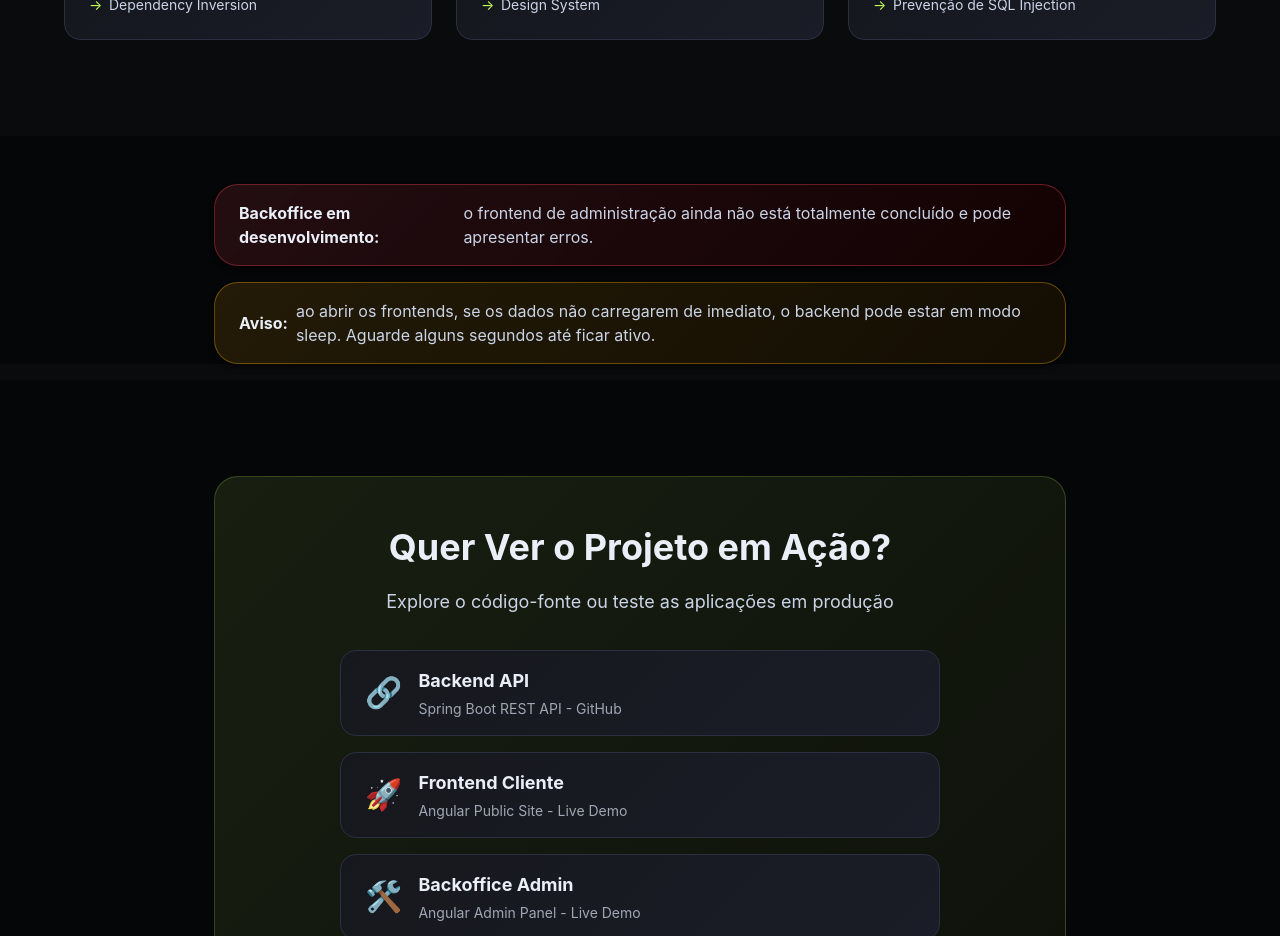
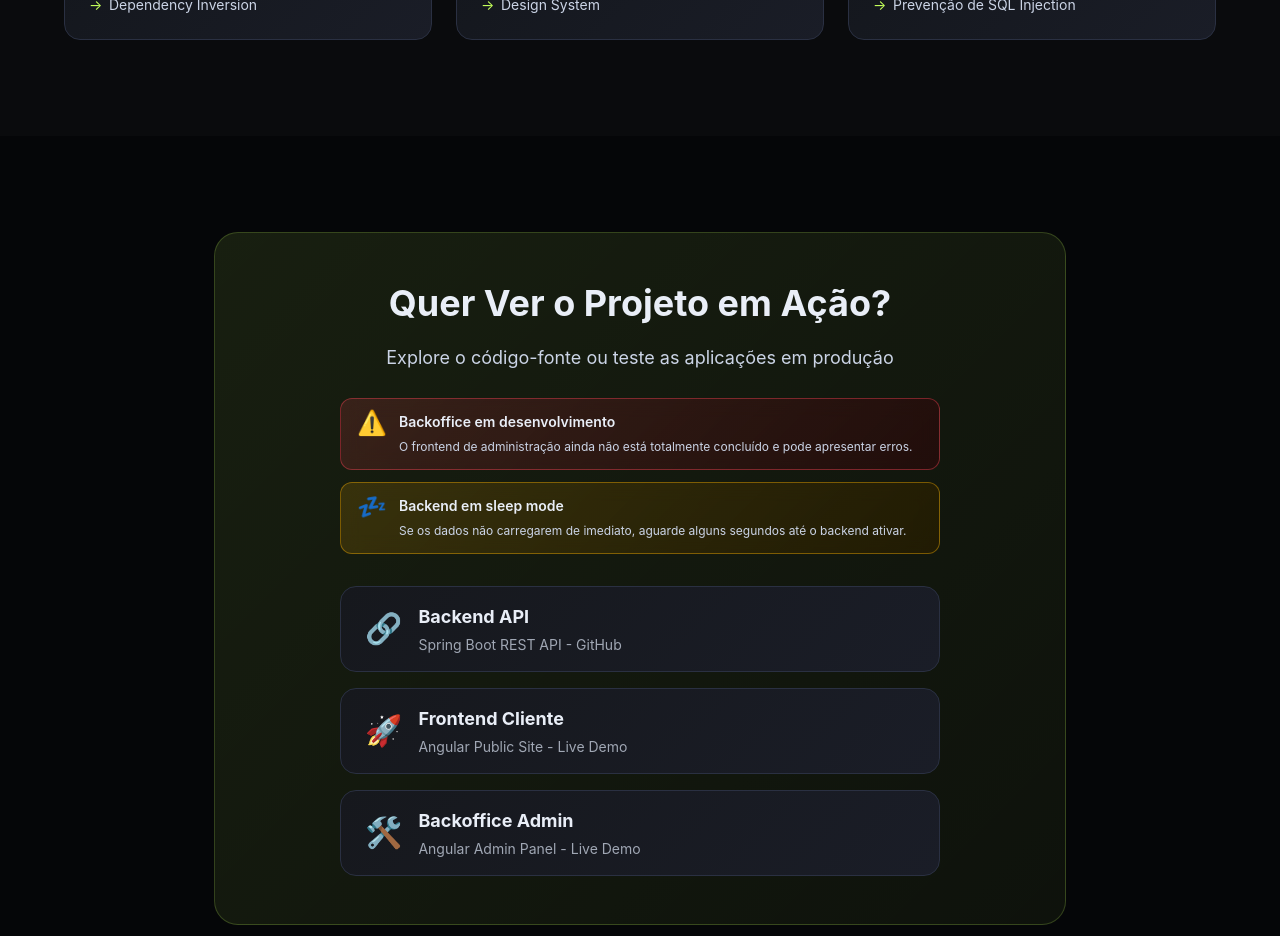
Before and after one commit to GoncaloFernandes8/BarbershopApresentation, an Angular app in the folder presentation/: page / in a window 1280 px wide. Shown: the part 4180-5116 px from the top of the page. Built offline with nearby package versions, Linux system fonts and the light colour scheme.

Commit message:
refactor(presentation): move alerts inside CTA card with elegant inline design

```diff
--- a/presentation/src/app/app.css
+++ b/presentation/src/app/app.css
@@ -469,36 +469,6 @@
   background: var(--color-background-dark);
 }
 
-.cta-alerts {
-  background: var(--color-background-dark);
-  padding-top: var(--space-12);
-  padding-bottom: 0;
-}
-
-.alert-card {
-  border-radius: var(--radius-2xl);
-  padding: var(--space-4) var(--space-6);
-  margin-bottom: var(--space-4);
-  display: flex;
-  gap: var(--space-2);
-  align-items: center;
-  border: 1px solid var(--color-border);
-  box-shadow: var(--shadow-md);
-}
-
-.alert-card strong { color: var(--color-text); }
-.alert-card span { color: var(--color-text-secondary); }
-
-.alert-danger {
-  background: linear-gradient(135deg, rgba(255, 71, 87, 0.12), rgba(30, 0, 0, 0.6));
-  border-color: rgba(255, 71, 87, 0.35);
-}
-
-.alert-warning {
-  background: linear-gradient(135deg, rgba(255, 179, 0, 0.12), rgba(30, 20, 0, 0.6));
-  border-color: rgba(255, 179, 0, 0.35);
-}
-
 .cta-card {
   background: var(--gradient-neon);
   border: 1px solid rgba(195, 255, 90, 0.2);
@@ -513,7 +483,63 @@
 
 .cta-card p {
   font-size: var(--font-size-lg);
+  margin-bottom: var(--space-6);
+}
+
+/* Inline Alerts dentro do CTA */
+.inline-alerts {
+  display: flex;
+  flex-direction: column;
+  gap: var(--space-3);
   margin-bottom: var(--space-8);
+  max-width: 600px;
+  margin-left: auto;
+  margin-right: auto;
+}
+
+.inline-alert {
+  display: flex;
+  align-items: flex-start;
+  gap: var(--space-3);
+  padding: var(--space-3) var(--space-4);
+  border-radius: var(--radius-lg);
+  text-align: left;
+  border: 1px solid;
+  backdrop-filter: blur(10px);
+}
+
+.inline-alert.alert-danger {
+  background: linear-gradient(135deg, rgba(255, 71, 87, 0.15), rgba(40, 10, 10, 0.7));
+  border-color: rgba(255, 71, 87, 0.4);
+}
+
+.inline-alert.alert-warning {
+  background: linear-gradient(135deg, rgba(255, 179, 0, 0.15), rgba(40, 30, 0, 0.7));
+  border-color: rgba(255, 179, 0, 0.4);
+}
+
+.alert-icon {
+  font-size: var(--font-size-2xl);
+  line-height: 1;
+  flex-shrink: 0;
+}
+
+.alert-text {
+  display: flex;
+  flex-direction: column;
+  gap: var(--space-1);
+}
+
+.alert-text strong {
+  color: var(--color-text);
+  font-size: var(--font-size-sm);
+  font-weight: var(--font-weight-semibold);
+}
+
+.alert-text span {
+  color: var(--color-text-secondary);
+  font-size: var(--font-size-xs);
+  line-height: var(--line-height-relaxed);
 }
 
 .cta-links {
--- a/presentation/src/app/app.html
+++ b/presentation/src/app/app.html
@@ -403,26 +403,30 @@
     </div>
   </section>
 
-  <!-- Alerts above CTA -->
-  <section class="section cta-alerts">
-    <div class="container-narrow">
-      <div class="alert-card alert-danger">
-        <strong>Backoffice em desenvolvimento:</strong>
-        <span>o frontend de administração ainda não está totalmente concluído e pode apresentar erros.</span>
-      </div>
-      <div class="alert-card alert-warning">
-        <strong>Aviso:</strong>
-        <span>ao abrir os frontends, se os dados não carregarem de imediato, o backend pode estar em modo sleep. Aguarde alguns segundos até ficar ativo.</span>
-      </div>
-    </div>
-  </section>
-
   <!-- Links & CTA -->
   <section id="cta" class="section cta">
     <div class="container-narrow">
       <div class="cta-card">
         <h2>Quer Ver o Projeto em Ação?</h2>
         <p>Explore o código-fonte ou teste as aplicações em produção</p>
+
+        <!-- Alerts inline no cartão -->
+        <div class="inline-alerts">
+          <div class="inline-alert alert-danger">
+            <span class="alert-icon">⚠️</span>
+            <div class="alert-text">
+              <strong>Backoffice em desenvolvimento</strong>
+              <span>O frontend de administração ainda não está totalmente concluído e pode apresentar erros.</span>
+            </div>
+          </div>
+          <div class="inline-alert alert-warning">
+            <span class="alert-icon">💤</span>
+            <div class="alert-text">
+              <strong>Backend em sleep mode</strong>
+              <span>Se os dados não carregarem de imediato, aguarde alguns segundos até o backend ativar.</span>
+            </div>
+          </div>
+        </div>
 
         <div class="cta-links">
           <a href="https://github.com/GoncaloFernandes8/BarbershopAPI" target="_blank" class="cta-link">
```
